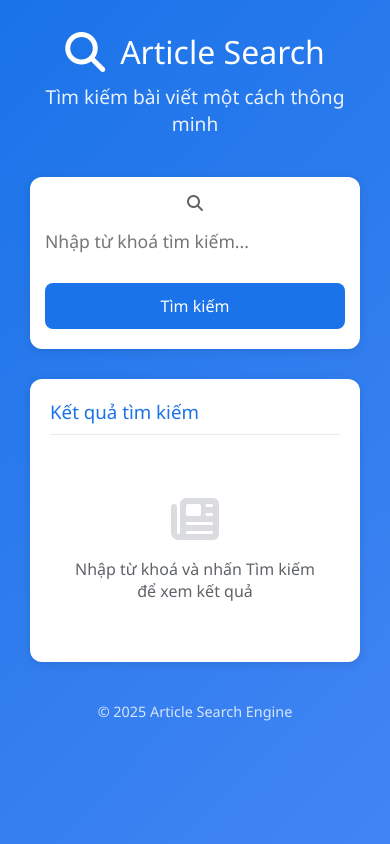
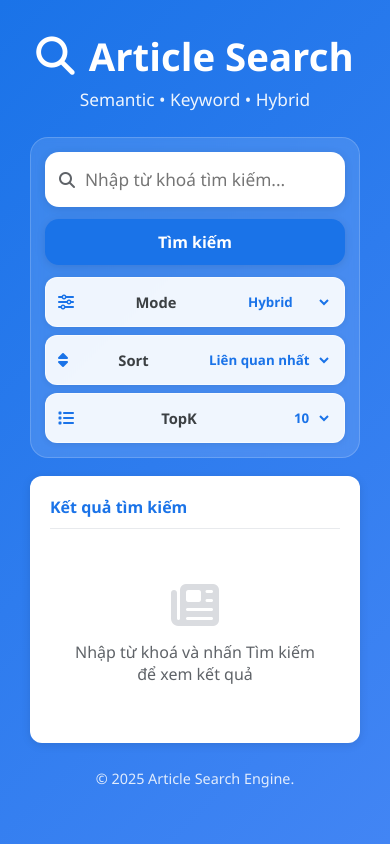
Before and after one commit to VP2802/hnsw-group7, a FastAPI app: template src/templates/index.html in a window 390 px wide. Run offline with FastAPI, Linux system fonts and the light colour scheme; the template is opened without the code that fills it, so the values that code supplies are empty.

Commit message:
Update index.html

```diff
--- a/src/templates/index.html
+++ b/src/templates/index.html
@@ -1,223 +1,104 @@
 <!DOCTYPE html>
 <html lang="vi">
 <head>
-    <meta charset="UTF-8">
-    <meta name="viewport" content="width=device-width, initial-scale=1.0">
+  <meta charset="UTF-8" />
+  <meta name="viewport" content="width=device-width, initial-scale=1.0" />
   <title>Article Search Engine</title>
-    <link rel="stylesheet" href="https://cdnjs.cloudflare.com/ajax/libs/font-awesome/6.4.0/css/all.min.css">
+  <link rel="stylesheet" href="https://cdnjs.cloudflare.com/ajax/libs/font-awesome/6.4.0/css/all.min.css" />
   <style>
-        * {
-            margin: 0;
-            padding: 0;
-            box-sizing: border-box;
-            font-family: 'Segoe UI', Roboto, Oxygen, Ubuntu, sans-serif;
+    * { margin:0; padding:0; box-sizing:border-box; font-family: 'Segoe UI', Roboto, Oxygen, Ubuntu, sans-serif; }
+    body { background: linear-gradient(135deg, #1a73e8 0%, #4285f4 100%); color:#333; min-height:100vh; padding: 20px; }
+    .container { max-width: 920px; margin: 0 auto; padding: 20px; }
+
+    .header { text-align:center; margin-bottom: 26px; color:white; }
+    .logo { display:flex; align-items:center; justify-content:center; gap: 14px; margin-bottom: 6px; }
+    .logo-icon { font-size: 2.4rem; color:white; }
+    .logo-text { font-size: 2.4rem; font-weight: 600; color:white; }
+    .tagline { font-size: 1.08rem; opacity: 0.92; }
+
+    .search-panel { background: rgba(255,255,255,0.12); border: 1px solid rgba(255,255,255,0.18); border-radius: 18px; padding: 14px; margin-bottom: 18px; backdrop-filter: blur(6px); }
+    .search-row { display:flex; gap: 12px; align-items:center; }
+    .search-box {
+      flex: 1; background:white; border-radius: 999px; padding: 10px 14px; display:flex; align-items:center; gap: 10px;
+      box-shadow: 0 2px 10px rgba(0,0,0,0.10);
+    }
+    .search-icon { color:#5f6368; }
+    #query { flex:1; border:none; outline:none; font-size: 1.08rem; padding: 6px 0; color:#333; }
+    .search-btn {
+      background:#1a73e8; color:white; border:none; border-radius: 999px;
+      padding: 12px 20px; font-size: 1rem; font-weight: 700; cursor:pointer;
+      box-shadow: 0 2px 10px rgba(0,0,0,0.10);
+    }
+    .search-btn:hover { background:#0d62d9; }
+
+    .controls-row { display:flex; gap: 12px; margin-top: 12px; flex-wrap: wrap; }
+    .control {
+      background: rgba(255,255,255,0.92);
+      border: 1px solid rgba(255,255,255,0.55);
+      border-radius: 12px;
+      padding: 10px 12px;
+      display:flex; align-items:center; gap: 10px;
+      box-shadow: 0 1px 6px rgba(0,0,0,0.08);
+    }
+    .control i { color:#1a73e8; }
+    .control span { color:#3c4043; font-weight: 700; font-size: 0.92rem; }
+    .control select {
+      border: none; outline: none; background: transparent; font-weight: 700; color:#1a73e8;
+      padding: 4px 6px; cursor:pointer;
     }
 
-        body {
-            background: linear-gradient(135deg, #1a73e8 0%, #4285f4 100%);
-            color: #333;
-            min-height: 100vh;
-            padding: 20px;
+    .history {
+      background: rgba(255,255,255,0.92);
+      border: 1px solid rgba(255,255,255,0.55);
+      border-radius: 12px;
+      padding: 10px 12px;
+      box-shadow: 0 1px 6px rgba(0,0,0,0.08);
+      margin-top: 10px;
+      display: none;
     }
+    .history-header { display:flex; justify-content: space-between; align-items:center; margin: 8px 2px; color:#5f6368; font-size: 0.9rem; }
+    .history-clear { cursor:pointer; color:#1a73e8; user-select:none; }
+    .history-items { display:flex; flex-wrap: wrap; gap: 8px; }
+    .chip {
+      background:#e8f0fe; color:#1a73e8; border: 1px solid rgba(26,115,232,0.25);
+      padding: 6px 10px; border-radius: 999px; font-size: 0.92rem;
+      cursor:pointer;
+    }
+    .chip:hover { filter: brightness(0.98); }
 
-        .container {
-            max-width: 800px;
-            margin: 0 auto;
-            padding: 20px;
-        }
+    .results-container { background: white; border-radius: 12px; box-shadow: 0 2px 10px rgba(0,0,0,0.1); padding: 20px; min-height: 220px; }
+    .results-header { margin-bottom: 14px; padding-bottom: 10px; border-bottom: 1px solid #e8eaed; color:#1a73e8; font-weight: 700; display:flex; justify-content: space-between; align-items:center; }
+    .results-sub { color:#5f6368; font-weight: 500; font-size: 0.92rem; }
 
-        .header {
-            text-align: center;
-            margin-bottom: 40px;
-            color: white;
-        }
+    .card { background:#f8f9fa; border-radius: 10px; padding: 18px; margin-bottom: 16px; border-left: 5px solid #1a73e8; transition: transform 0.15s, box-shadow 0.15s; }
+    .card:hover { transform: translateY(-1px); box-shadow: 0 4px 10px rgba(0,0,0,0.08); }
+    .card h2 { color:#1a73e8; margin-bottom: 8px; font-size: 1.25rem; line-height: 1.35; }
+    .card p { margin-top: 8px; margin-bottom: 0; color:#555; line-height: 1.6; }
 
-        .logo {
-            display: flex;
-            align-items: center;
-            justify-content: center;
-            gap: 15px;
-            margin-bottom: 10px;
-        }
+    .meta-info { display:flex; flex-wrap: wrap; gap: 14px; margin-top: 4px; color:#5f6368; font-size: 0.92rem; }
+    .meta-info span { display:flex; align-items:center; gap: 6px; }
+    .meta-info a { color:#1a73e8; text-decoration:none; font-weight: 600; }
+    .meta-info a:hover { text-decoration: underline; }
 
-        .logo-icon {
-            font-size: 2.5rem;
-            color: white;
-        }
+    .badge { display:inline-block; background:#e8f0fe; color:#1a73e8; padding: 5px 10px; border-radius: 999px; font-size: 0.85rem; font-weight: 700; margin-top: 12px; }
 
-        .logo-text {
-            font-size: 2.5rem;
-            font-weight: 500;
-            color: white;
-        }
+    .empty-state { text-align:center; padding: 38px 18px; color:#5f6368; }
+    .empty-state i { font-size: 3rem; margin-bottom: 12px; color:#dadce0; }
+    .error-state { text-align:center; padding: 18px; background:#ffeaa7; border-radius: 10px; margin-bottom: 16px; color:#e17055; }
 
-        .tagline {
-            font-size: 1.2rem;
-            opacity: 0.9;
-            margin-bottom: 10px;
-        }
+    .footer { text-align:center; margin-top: 26px; color:white; font-size: 0.9rem; opacity: 0.85; }
 
-        .search-container {
-            background: white;
-            border-radius: 24px;
-            box-shadow: 0 2px 10px rgba(0, 0, 0, 0.1);
-            padding: 5px;
-            margin-bottom: 30px;
-            display: flex;
-            align-items: center;
-            transition: box-shadow 0.3s;
-        }
-
-        .search-container:focus-within {
-            box-shadow: 0 4px 15px rgba(0, 0, 0, 0.15);
-        }
-
-        .search-icon {
-            padding: 0 15px;
-            color: #5f6368;
-        }
-
-        #query {
-            flex: 1;
-            border: none;
-            outline: none;
-            padding: 15px 0;
-            font-size: 1.1rem;
-            color: #333;
-        }
-
-        .search-btn {
-            background: #1a73e8;
-            color: white;
-            border: none;
-            border-radius: 20px;
-            padding: 12px 24px;
-            margin: 5px;
-            font-size: 1rem;
-            font-weight: 500;
-            cursor: pointer;
-            transition: background 0.3s;
-        }
-
-        .search-btn:hover {
-            background: #0d62d9;
-        }
-
-        .results-container {
-            background: white;
-            border-radius: 12px;
-            box-shadow: 0 2px 10px rgba(0, 0, 0, 0.1);
-            padding: 20px;
-            min-height: 200px;
-        }
-
-        .results-header {
-            margin-bottom: 20px;
-            padding-bottom: 10px;
-            border-bottom: 1px solid #e8eaed;
-            color: #1a73e8;
-            font-weight: 500;
-        }
-
-        .card {
-            background: #f8f9fa;
-            border-radius: 8px;
-            padding: 20px;
-            margin-bottom: 20px;
-            border-left: 4px solid #1a73e8;
-            transition: transform 0.2s, box-shadow 0.2s;
-        }
-
-        .card:hover {
-            transform: translateY(-2px);
-            box-shadow: 0 4px 8px rgba(0, 0, 0, 0.1);
-        }
-
-        .card h2 {
-            color: #1a73e8;
-            margin-bottom: 10px;
-            font-size: 1.3rem;
-            line-height: 1.4;
-        }
-
-        .card p {
-            margin-bottom: 8px;
-            color: #555;
-            line-height: 1.5;
-        }
-
-        .meta-info {
-            display: flex;
-            gap: 15px;
-            margin-bottom: 10px;
-            font-size: 0.9rem;
-            color: #5f6368;
-        }
-
-        .meta-info span {
-            display: flex;
-            align-items: center;
-            gap: 5px;
-        }
-
-        .similarity {
-            display: inline-block;
-            background: #e8f0fe;
-            color: #1a73e8;
-            padding: 4px 10px;
-            border-radius: 12px;
-            font-size: 0.85rem;
-            font-weight: 500;
-            margin-top: 10px;
-        }
-
-        .footer {
-            text-align: center;
-            margin-top: 40px;
-            color: white;
-            font-size: 0.9rem;
-            opacity: 0.8;
-        }
-
-        .empty-state {
-            text-align: center;
-            padding: 40px 20px;
-            color: #5f6368;
-        }
-
-        .empty-state i {
-            font-size: 3rem;
-            margin-bottom: 15px;
-            color: #dadce0;
-        }
-
-        @media (max-width: 600px) {
-            .container {
-                padding: 10px;
-            }
-
-            .logo-text {
-                font-size: 2rem;
-            }
-
-            .search-container {
-                flex-direction: column;
-                border-radius: 12px;
-                padding: 15px;
-            }
-
-            #query {
-                width: 100%;
-                margin-bottom: 10px;
-            }
-
-            .search-btn {
-                width: 100%;
-                border-radius: 8px;
-            }
+    @media (max-width: 700px) {
+      .container { padding: 10px; }
+      .search-row { flex-direction: column; align-items: stretch; }
+      .search-btn { width: 100%; border-radius: 14px; }
+      .search-box { border-radius: 14px; }
+      .controls-row { gap: 8px; }
+      .control { width: 100%; justify-content: space-between; }
     }
   </style>
 </head>
+
 <body>
   <div class="container">
     <div class="header">
@@ -225,19 +106,65 @@
         <i class="fas fa-search logo-icon"></i>
         <h1 class="logo-text">Article Search</h1>
       </div>
-            <p class="tagline">Tìm kiếm bài viết một cách thông minh</p>
+      <p class="tagline">Semantic • Keyword • Hybrid</p>
     </div>
 
-        <div class="search-container">
-            <div class="search-icon">
-                <i class="fas fa-search"></i>
+    <div class="search-panel">
+      <div class="search-row">
+        <div class="search-box">
+          <i class="fas fa-search search-icon"></i>
+          <input id="query" type="text" placeholder="Nhập từ khoá tìm kiếm..." autocomplete="off" />
         </div>
-            <input id="query" type="text" placeholder="Nhập từ khoá tìm kiếm...">
         <button class="search-btn" onclick="doSearch()">Tìm kiếm</button>
       </div>
 
+      <div class="controls-row">
+        <div class="control" title="Chế độ tìm kiếm">
+          <i class="fas fa-sliders"></i>
+          <span>Mode</span>
+          <select id="mode">
+            <option value="hybrid" selected>Hybrid</option>
+            <option value="semantic">Semantic</option>
+            <option value="keyword">Keyword</option>
+          </select>
+        </div>
+
+        <div class="control" title="Sắp xếp kết quả">
+          <i class="fas fa-sort"></i>
+          <span>Sort</span>
+          <select id="sort">
+            <option value="relevance" selected>Liên quan nhất</option>
+            <option value="newest">Mới nhất</option>
+          </select>
+        </div>
+
+        <div class="control" title="Số kết quả">
+          <i class="fas fa-list"></i>
+          <span>TopK</span>
+          <select id="topk">
+            <option value="5">5</option>
+            <option value="10" selected>10</option>
+            <option value="20">20</option>
+            <option value="50">50</option>
+          </select>
+        </div>
+      </div>
+
+      <div class="history" id="history">
+        <div class="history-header">
+          <span><i class="fas fa-clock"></i> Lịch sử tìm kiếm</span>
+          <span class="history-clear" onclick="clearHistory()">Xoá</span>
+        </div>
+        <div class="history-items" id="historyItems"></div>
+      </div>
+    </div>
+
     <div class="results-container">
-            <h3 class="results-header">Kết quả tìm kiếm</h3>
+      <div class="results-header">
+        <span>Kết quả tìm kiếm</span>
+        <span class="results-sub" id="resultsSub"></span>
+      </div>
+
       <div id="results">
         <div class="empty-state">
           <i class="fas fa-newspaper"></i>
@@ -247,20 +174,101 @@
     </div>
 
     <div class="footer">
-            <p>© 2025 Article Search Engine</p>
+      <p>© 2025 Article Search Engine.</p>
     </div>
   </div>
 
   <script>
+    // ---------- util ----------
+    function escapeHtml(s) {
+      if (s === null || s === undefined) return "";
+      return String(s)
+        .replaceAll("&", "&amp;")
+        .replaceAll("<", "&lt;")
+        .replaceAll(">", "&gt;")
+        .replaceAll('"', "&quot;")
+        .replaceAll("'", "&#39;");
+    }
+
+    function isHttpUrl(u) {
+      return /^https?:\/\//i.test(String(u || ""));
+    }
+
+    // ---------- history ----------
+    const HISTORY_KEY = "article_search_history_v1";
+
+    function getHistory() {
+      try {
+        const raw = localStorage.getItem(HISTORY_KEY);
+        const arr = raw ? JSON.parse(raw) : [];
+        return Array.isArray(arr) ? arr : [];
+      } catch {
+        return [];
+      }
+    }
+
+    function setHistory(arr) {
+      localStorage.setItem(HISTORY_KEY, JSON.stringify(arr.slice(0, 10)));
+    }
+
+    function addToHistory(q) {
+      const query = String(q || "").trim();
+      if (!query) return;
+      let h = getHistory();
+      h = h.filter(x => x !== query);
+      h.unshift(query);
+      setHistory(h);
+      renderHistory();
+    }
+
+    function clearHistory() {
+      localStorage.removeItem(HISTORY_KEY);
+      renderHistory();
+    }
+
+    function renderHistory() {
+      const h = getHistory();
+      const box = document.getElementById("history");
+      const items = document.getElementById("historyItems");
+      if (!h.length) {
+        box.style.display = "none";
+        items.innerHTML = "";
+        return;
+      }
+      box.style.display = "block";
+      items.innerHTML = h
+        .map(q => `<span class="chip" onclick="useHistory(${JSON.stringify(q)})">${escapeHtml(q)}</span>`)
+        .join("");
+    }
+
+    function useHistory(q) {
+      document.getElementById("query").value = q;
+      doSearch();
+    }
+
+    // ---------- search ----------
+    let currentAbort = null;
+
     async function doSearch() {
       const q = document.getElementById("query").value.trim();
+      const mode = document.getElementById("mode").value;
+      const sort = document.getElementById("sort").value;
+      const topk = Number(document.getElementById("topk").value || 10);
 
       if (!q) {
         alert("Vui lòng nhập từ khoá tìm kiếm!");
         return;
       }
 
-            // Hiển thị trạng thái đang tải
+      addToHistory(q);
+
+      // Abort previous request
+      if (currentAbort) currentAbort.abort();
+      currentAbort = new AbortController();
+
+      document.getElementById("resultsSub").textContent =
+        `Mode: ${mode} • Sort: ${sort} • TopK: ${topk} • Thời gian: ...`;
+
       document.getElementById("results").innerHTML = `
         <div class="empty-state">
           <i class="fas fa-spinner fa-spin"></i>
@@ -271,25 +279,56 @@
       try {
         const response = await fetch("/search", {
           method: "POST",
-                    headers: {"Content-Type": "application/json"},
-                    body: JSON.stringify({ query: q, topk: 10 })
+          headers: { "Content-Type": "application/json" },
+          body: JSON.stringify({ query: q, topk: topk, mode: mode, sort: sort }),
+          signal: currentAbort.signal
         });
+
+        if (!response.ok) {
+          const errorText = await response.text();
+          throw new Error(`HTTP error! status: ${response.status}, details: ${errorText}`);
+        }
 
         const data = await response.json();
 
+        const count = (data.results && Array.isArray(data.results)) ? data.results.length : 0;
+        const serverMs = (data.took_ms !== undefined && data.took_ms !== null) ? Number(data.took_ms) : null;
+
+        document.getElementById("resultsSub").textContent =
+          `Mode: ${mode} • Sort: ${sort} • TopK: ${topk} • ${count} kết quả` +
+          (serverMs !== null ? ` • Thời gian: ${serverMs} ms` : "");
+
         let html = "";
+        if (data.error) {
+          html = `
+            <div class="error-state">
+              <i class="fas fa-exclamation-triangle"></i>
+              <p><strong>Lỗi:</strong> ${escapeHtml(data.error)}</p>
+              <p>${escapeHtml(data.details || "")}</p>
+            </div>
+          `;
+        } else if (data.results && data.results.length > 0) {
+          data.results.forEach(r => {
+            const title = escapeHtml(r.title);
+            const source = escapeHtml(r.source);
+            const category = escapeHtml(r.category);
+            const summary = escapeHtml(r.summary);
+            const dateText = escapeHtml(r.published || "");
+            const linkRaw = r.link || "";
+            const link = isHttpUrl(linkRaw) ? linkRaw : "";
+            const scoreLabel = (mode === "keyword") ? "Điểm" : "Độ tương đồng";
 
-                if (data.results && data.results.length > 0) {
-                    data.results.forEach(r => {
             html += `
               <div class="card">
-                                <h2>${r.title}</h2>
+                <h2>${title}</h2>
                 <div class="meta-info">
-                                    <span><i class="fas fa-newspaper"></i> ${r.source}</span>
-                                    <span><i class="fas fa-tag"></i> ${r.category}</span>
+                  <span><i class="fas fa-newspaper"></i> ${source || "(không rõ nguồn)"}</span>
+                  <span><i class="fas fa-tag"></i> ${category || "(không rõ)"}</span>
+                  ${dateText ? `<span><i class="fas fa-calendar"></i> ${dateText}</span>` : ""}
+                  ${link ? `<span><i class="fas fa-link"></i> <a href="${escapeHtml(link)}" target="_blank" rel="noopener noreferrer">Mở bài gốc</a></span>` : ""}
                 </div>
-                                <p>${r.summary}</p>
-                                <span class="similarity">Độ tương đồng: ${r.similarity.toFixed(4)}</span>
+                <p>${summary}</p>
+                <span class="badge">${scoreLabel}: ${Number(r.score).toFixed(4)}</span>
               </div>
             `;
           });
@@ -297,31 +336,38 @@
           html = `
             <div class="empty-state">
               <i class="fas fa-search"></i>
-                            <p>Không tìm thấy kết quả nào cho "${q}"</p>
-                            <p>Hãy thử với từ khoá khác hoặc kiểm tra chính tả</p>
+              <p>Không tìm thấy kết quả nào cho "${escapeHtml(q)}"</p>
+              <p>Hãy thử từ khoá khác hoặc đổi mode (Hybrid/Semantic/Keyword)</p>
             </div>
           `;
         }
 
         document.getElementById("results").innerHTML = html;
+
       } catch (error) {
+        if (error.name === "AbortError") return;
+
+        document.getElementById("resultsSub").textContent =
+          `Mode: ${mode} • Sort: ${sort} • TopK: ${topk} • Thời gian: -`;
+
         document.getElementById("results").innerHTML = `
-                    <div class="empty-state">
+          <div class="error-state">
             <i class="fas fa-exclamation-triangle"></i>
-                        <p>Đã xảy ra lỗi khi tìm kiếm. Vui lòng thử lại sau.</p>
+            <p><strong>Lỗi kết nối:</strong> ${escapeHtml(error.message)}</p>
+            <p>Vui lòng thử lại sau hoặc kiểm tra kết nối mạng</p>
           </div>
         `;
         console.error("Search error:", error);
       }
     }
 
-        // Cho phép tìm kiếm bằng phím Enter
-        document.getElementById("query").addEventListener("keypress", function(event) {
-            if (event.key === "Enter") {
-                doSearch();
-            }
+    // Enter để search
+    document.getElementById("query").addEventListener("keypress", function (event) {
+      if (event.key === "Enter") doSearch();
     });
+
+    // Render history khi load trang
+    renderHistory();
   </script>
 </body>
-
 </html>
```
Lines whose indentation alone changed are shown as unchanged.
